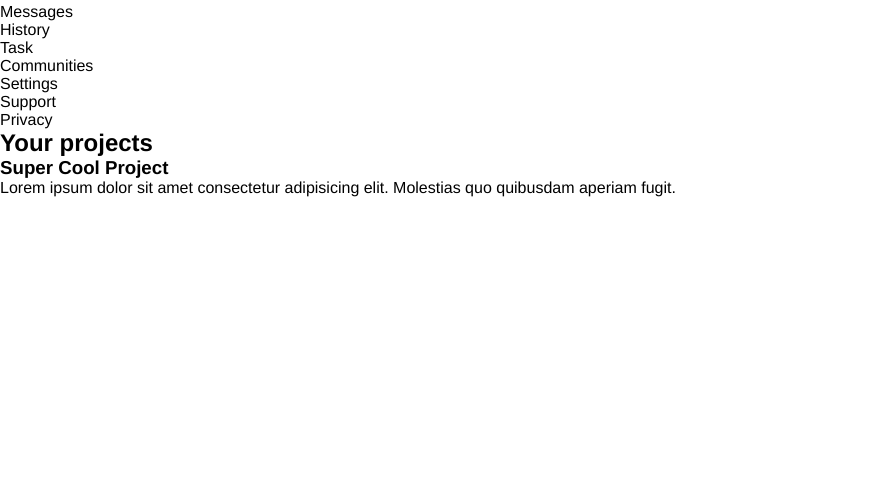
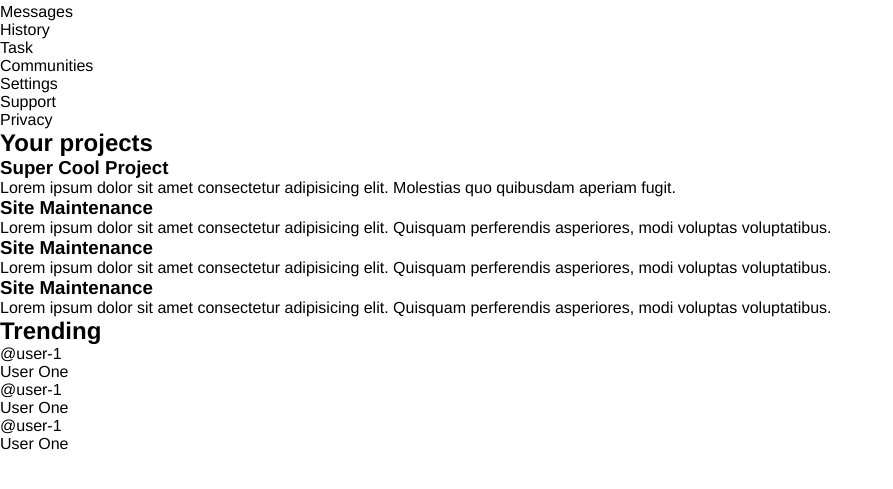
Before and after one commit to dnb777/admin-dashboard, a plain HTML site: page index.html in a window 1280 px wide. Shown: the part 209-698 px from the top of the page, without its empty margins (0-893 px from the left). Drawn offline with Linux system fonts and the light colour scheme; a web font is replaced by a local one.

Commit message:
feat: agreaga estructura para "Announcements" y "Trending"

```diff
--- a/index.html
+++ b/index.html
@@ -63,10 +63,44 @@
             </div>
         </section>
         <aside class="announcements">
-
+            <div class="notice">
+                <h3>Site Maintenance</h3>
+                <p>Lorem ipsum dolor sit amet consectetur adipisicing elit. Quisquam perferendis asperiores, modi voluptas voluptatibus.</p>
+            </div>
+            <div class="notice">
+                <h3>Site Maintenance</h3>
+                <p>Lorem ipsum dolor sit amet consectetur adipisicing elit. Quisquam perferendis asperiores, modi voluptas voluptatibus.</p>
+            </div>
+            <div class="notice">
+                <h3>Site Maintenance</h3>
+                <p>Lorem ipsum dolor sit amet consectetur adipisicing elit. Quisquam perferendis asperiores, modi voluptas voluptatibus.</p>
+            </div>
         </aside>
         <aside class="trending">
-
+            <h2 class="trending-title">Trending</h2>
+            <div class="trending-users">
+                <div class="user">
+                    <div class="user-pic"></div>
+                    <div class="user-info">
+                        <p>@user-1</p>
+                        <p>User One</p>
+                    </div>
+                </div>
+                <div class="user">
+                    <div class="user-pic"></div>
+                    <div class="user-info">
+                        <p>@user-1</p>
+                        <p>User One</p>
+                    </div>
+                </div>
+                <div class="user">
+                    <div class="user-pic"></div>
+                    <div class="user-info">
+                        <p>@user-1</p>
+                        <p>User One</p>
+                    </div>
+                </div>
+            </div>
         </aside>
     </main>
 </body>
```
